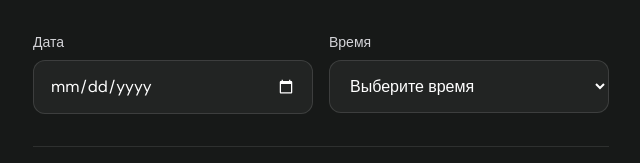
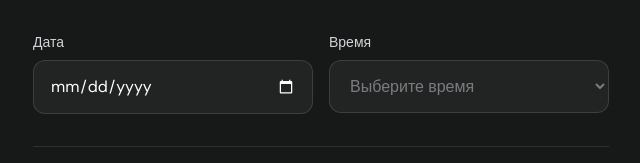
Before and after one commit to SerjShl/cto-application, a React (Vite) app: page / in a window 1280 px wide. Shown: the part 443-606 px from the top of the page, without its empty margins (319-959 px from the left). Built offline with nearby package versions, Linux system fonts and the light colour scheme.

Commit message:
fix: контраст выпадающих списков

```diff
--- a/src/App.jsx
+++ b/src/App.jsx
@@ -148,7 +148,7 @@ function App() {
                 <input className={`field ${errors.date ? 'field-error' : ''}`} id="date" min={today} name="date" onChange={updateField} type="date" value={form.date} />
               </Field>
               <Field error={errors.time} label="Время" htmlFor="time">
-                <select className={`field ${errors.time ? 'field-error' : ''}`} id="time" name="time" onChange={updateField} value={form.time}>
+                <select className={`field ${errors.time ? 'field-error' : ''} ${!form.time ? 'field-placeholder' : ''}`} id="time" name="time" onChange={updateField} value={form.time}>
                   <option value="">Выберите время</option>
                   {times.map((time) => <option key={time}>{time}</option>)}
                 </select>
--- a/src/index.css
+++ b/src/index.css
@@ -13,10 +13,11 @@
 body { margin: 0; min-width: 320px; background: #171918; }
 button, input, select { font: inherit; }
 .field { width: 100%; border: 1px solid rgb(255 255 255 / 0.12); border-radius: 0.75rem; background: rgb(255 255 255 / 0.05); color: white; padding: 0.875rem 1rem; outline: none; transition: border-color 160ms ease, background 160ms ease, box-shadow 160ms ease; }
-.field::placeholder { color: rgb(161 161 170 / 0.7); }
+.field::placeholder, .field-placeholder { color: rgb(161 161 170 / 0.7); }
 .field:focus { border-color: #d2ff3c; background: rgb(255 255 255 / 0.08); box-shadow: 0 0 0 3px rgb(210 255 60 / 0.12); }
 .field-error { border-color: rgb(248 113 113 / 0.75); }
 select.field { appearance: auto; }
+select.field option { background: #232624; color: #ffffff; }
 input[type='date'] { color-scheme: dark; }
 .eyebrow { font-family: 'Space Mono', monospace; font-size: 0.68rem; font-weight: 700; letter-spacing: 0.14em; text-transform: uppercase; }
 @keyframes rise { from { opacity: 0; transform: translateY(10px); } to { opacity: 1; transform: translateY(0); } }
```
